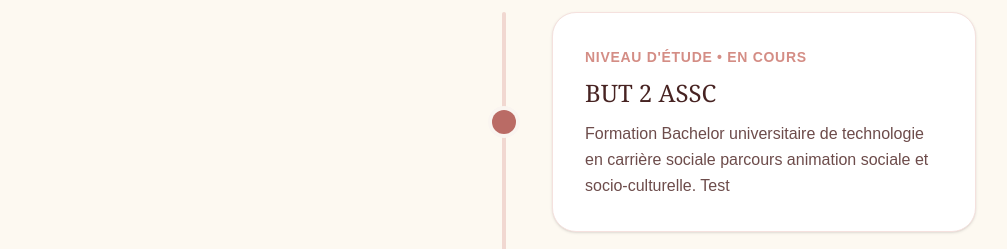
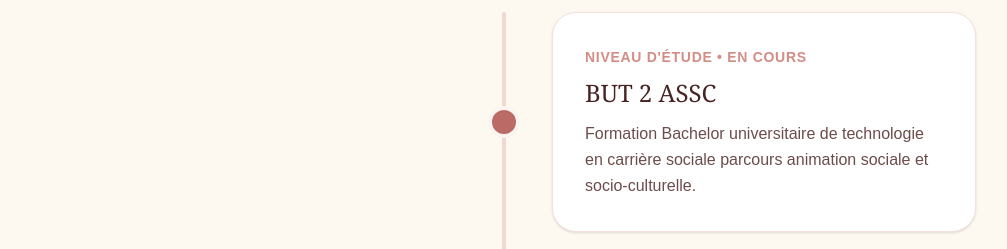
Before and after one commit to ykanael/portfolio, a Next.js app: page / in a window 1280 px wide. Shown: the part 1460-1709 px from the top of the page, without its empty margins (136-1143 px from the left). Built offline with nearby package versions, Linux system fonts and the light colour scheme.

Commit message:
Update page.tsx

```diff
--- a/app/page.tsx
+++ b/app/page.tsx
@@ -48,7 +48,7 @@ export default function Home() {
       type: "Niveau d'étude",
       annee: "En cours",
       titre: " BUT 2 ASSC",
-      desc: "Formation Bachelor universitaire de technologie en carrière sociale parcours animation sociale et socio-culturelle. \n Test",
+      desc: "Formation Bachelor universitaire de technologie en carrière sociale parcours animation sociale et socio-culturelle.",
     },
     {
       type: "Expérience",
```
